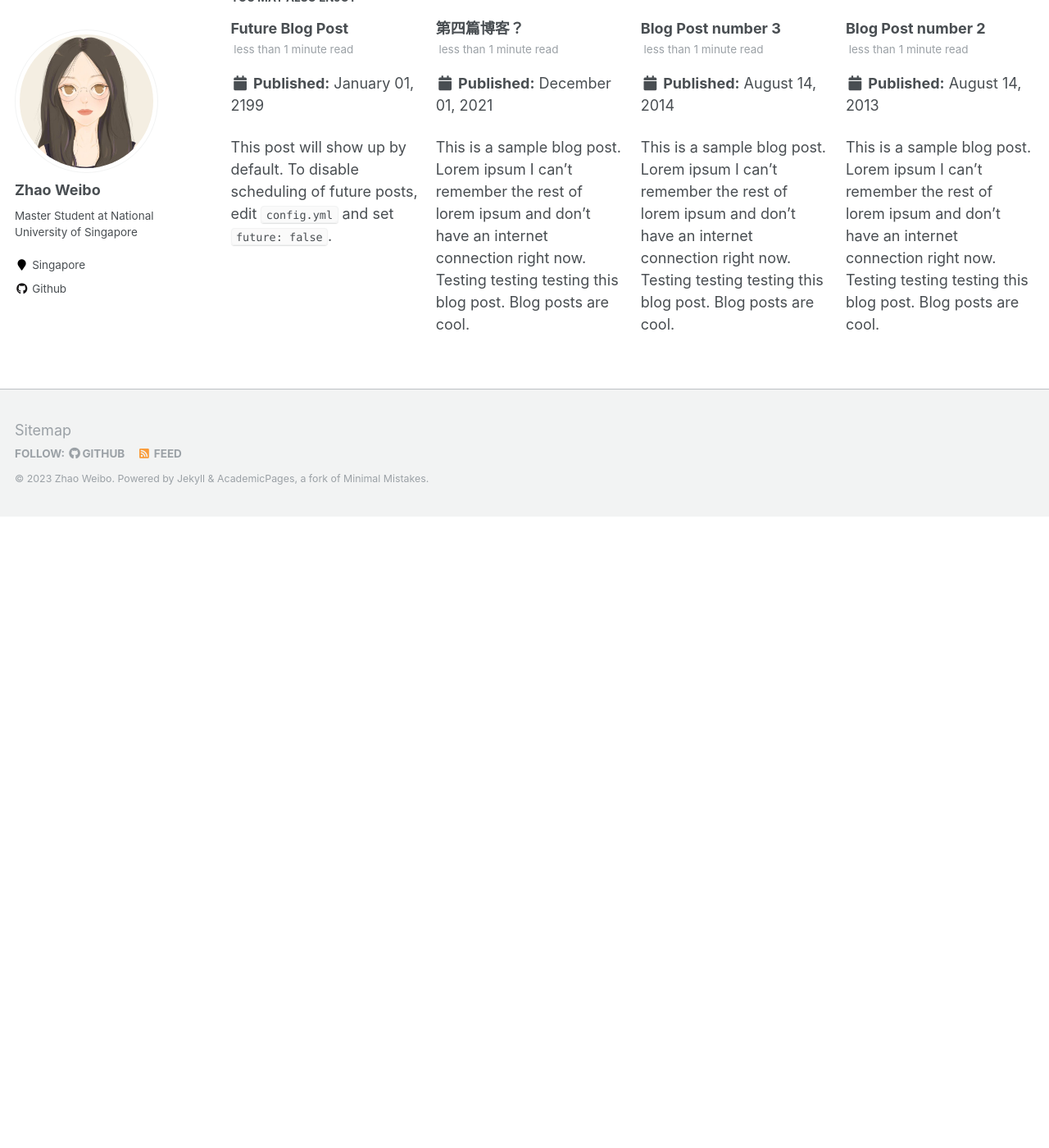
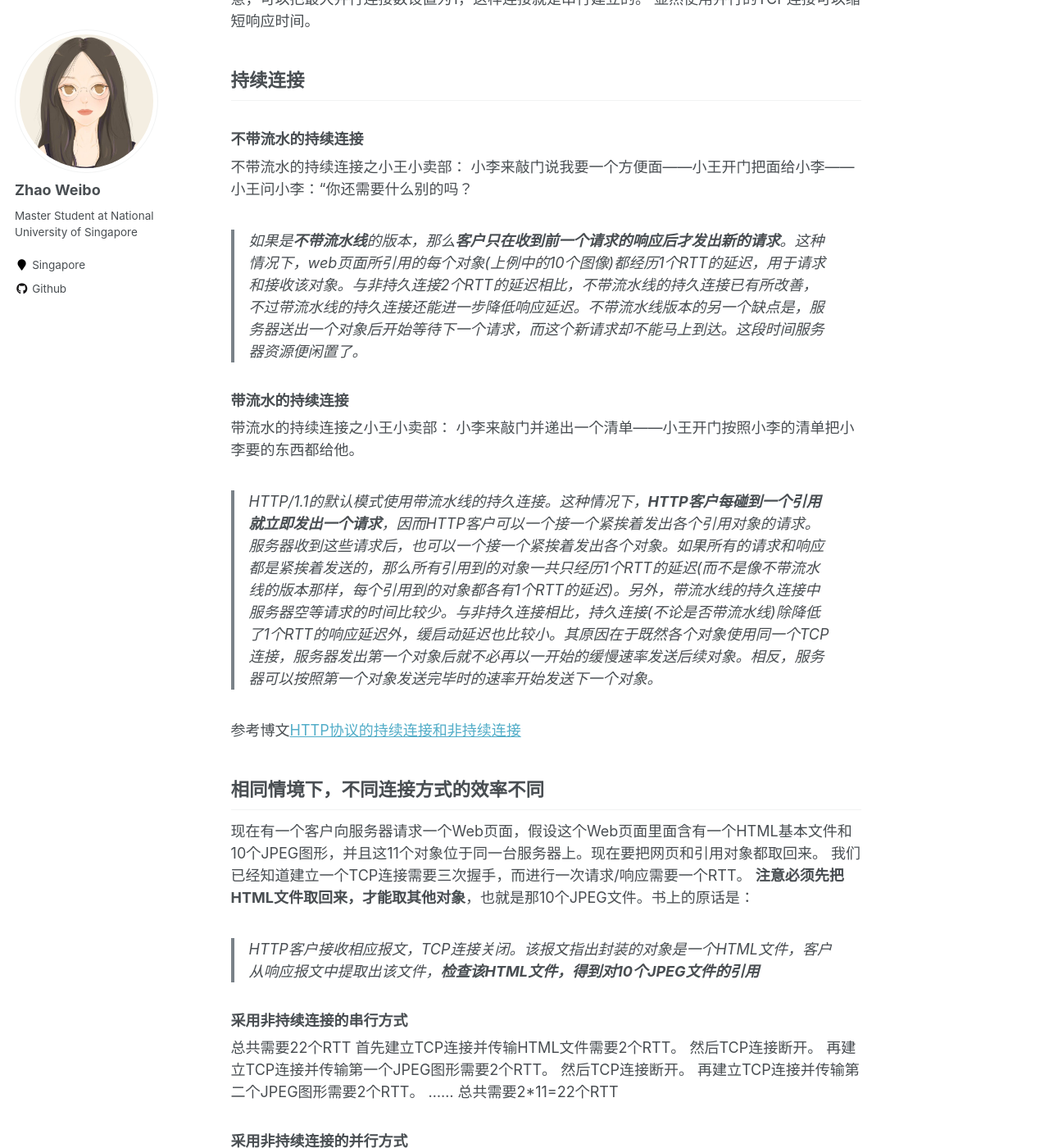
Before and after one commit to LexieZB/LexieZB.github.io, a Jekyll site: the page built from _posts/2020-10-08-blog-post-1.md, in a window 1280 px wide and 1400 px high, scrolled down 967 px. Shown: the whole window at 82% size. Built offline with Jekyll 4.4.1, drawn with Linux system fonts in a browser that asks for light colours; before the commit the page ends 1597 px from its top, so only the background shows below that; some of the changed text lies outside the part shown.

Commit message:
add post

```diff
--- /dev/null
+++ b/_posts/2020-10-08-blog-post-1.md
@@ -0,0 +1,106 @@
+---
+title: 'Persistent Connections and Non-Persistent Connections in HTTP'
+date: 2020-10-8
+permalink: /posts/2012/08/blog-post-1/
+tags:
+  - Computer Network
+  - HTTP
+---
+
+
+
+# HTTP的持续连接与非持续连接
+
+## 前言
+
+在许多因特网应用程序中，客户和服务器在一个相当长的时间范围内通信，其中客户发出一系列请求并且服务器对每个请求进行响应。
+每个请求/相应对是经一个单独的TCP连接发送，还是所有的请求及其相应经相同的TCP连接发送？
+关于这里，我们有一个简单而形象的比喻：
+一个同学小王在寝室里开小卖部，因为怕别的同学举报，他的门一直关着，等来买东西的人敲门时再打开。
+
+## 非持续连接
+
+前一种方法，即每个请求/响应对是经一个单独的TCP连接发送。称为非持续连接。
+非持续连接中，一个TCP连接只能传送一个对象。每个TCP连接只传输一个请求报文和响应报文。在非持续连接中又分串行和并行。
+
+### 串行的非持续连接
+
+取回网页后，TCP连接就断掉。
+串行的非持续连接之小王小卖部：
+小李来敲门说我要一个方便面和一根烤肠——小王开门把面给小李——小王关门——小王开门把烤肠给小李——小王关门。
+这个过程中， 即使小李这一个人要两个东西（方便面和烤肠），小王也得开关两次门，分两次给他。
+
+### 并行的非持续连接
+
+大部分浏览器可以打开5~10个并行的TCP连接，每条连接处理一个请求响应事务。如果用户愿意，可以把最大并行连接数设置为1，这样连接就是串行建立的。
+显然使用并行的TCP连接可以缩短响应时间。
+
+## 持续连接
+
+### 不带流水的持续连接
+
+不带流水的持续连接之小王小卖部：
+小李来敲门说我要一个方便面——小王开门把面给小李——小王问小李：“你还需要什么别的吗？
+
+> 如果是**不带流水线**的版本，那么**客户只在收到前一个请求的响应后才发出新的请求**。这种情况下，web页面所引用的每个对象(上例中的10个图像)都经历1个RTT的延迟，用于请求和接收该对象。与非持久连接2个RTT的延迟相比，不带流水线的持久连接已有所改善，不过带流水线的持久连接还能进一步降低响应延迟。不带流水线版本的另一个缺点是，服务器送出一个对象后开始等待下一个请求，而这个新请求却不能马上到达。这段时间服务器资源便闲置了。
+
+### 带流水的持续连接
+
+带流水的持续连接之小王小卖部：
+小李来敲门并递出一个清单——小王开门按照小李的清单把小李要的东西都给他。
+
+> HTTP/1.1的默认模式使用带流水线的持久连接。这种情况下，**HTTP客户每碰到一个引用就立即发出一个请求**，因而HTTP客户可以一个接一个紧挨着发出各个引用对象的请求。服务器收到这些请求后，也可以一个接一个紧挨着发出各个对象。如果所有的请求和响应都是紧挨着发送的，那么所有引用到的对象一共只经历1个RTT的延迟(而不是像不带流水线的版本那样，每个引用到的对象都各有1个RTT的延迟)。另外，带流水线的持久连接中服务器空等请求的时间比较少。与非持久连接相比，持久连接(不论是否带流水线)除降低了1个RTT的响应延迟外，缓启动延迟也比较小。其原因在于既然各个对象使用同一个TCP连接，服务器发出第一个对象后就不必再以一开始的缓慢速率发送后续对象。相反，服务器可以按照第一个对象发送完毕时的速率开始发送下一个对象。
+
+参考博文[HTTP协议的持续连接和非持续连接](https://blog.csdn.net/u011954647/article/details/45285867)
+
+## 相同情境下，不同连接方式的效率不同
+
+现在有一个客户向服务器请求一个Web页面，假设这个Web页面里面含有一个HTML基本文件和10个JPEG图形，并且这11个对象位于同一台服务器上。现在要把网页和引用对象都取回来。
+我们已经知道建立一个TCP连接需要三次握手，而进行一次请求/响应需要一个RTT。
+**注意必须先把HTML文件取回来，才能取其他对象**，也就是那10个JPEG文件。书上的原话是：
+
+> HTTP客户接收相应报文，TCP连接关闭。该报文指出封装的对象是一个HTML文件，客户从响应报文中提取出该文件，**检查该HTML文件，得到对10个JPEG文件的引用**
+
+### 采用非持续连接的串行方式
+
+总共需要22个RTT
+首先建立TCP连接并传输HTML文件需要2个RTT。
+然后TCP连接断开。
+再建立TCP连接并传输第一个JPEG图形需要2个RTT。
+然后TCP连接断开。
+再建立TCP连接并传输第二个JPEG图形需要2个RTT。
+……
+总共需要2*11=22个RTT
+
+### 采用非持续连接的并行方式
+
+假设最多可以并行3条TCP连接
+总共需要10个RTT
+首先建立TCP连接并传输HTML文件=2个RTT
+10/3=3……1
+因此可以分成四组，前三组有3个，最后一组只有1个JPEG文件
+每个组内的对象是并行传输的，因此每个组只需要2个RTT
+2*4=8
+因此总共需要2+8=10个RTT
+
+### 采用持续连接不带流水的方式
+
+总共需要12个RTT
+首先建立TCP连接并传输HTML文件=2个RTT
+接下来取10个JPEG文件
+TCP连接已经建立，并且在东西全部取回来之前不会关闭。
+客户发送一个HTTP请求报文——服务器在TCP连接上发送JPEG文件——客户接收到整个JPEG文件。
+这个过程总共耗费1个RTT
+因为有10个JPEG文件，所以重复10次。
+总共需要2+10=12个RTT
+
+### 采用持续连接带流水的方式
+
+总共需要3个RTT
+带流水的持续连接就是一下子把所有的能发的请求都发出去，再一下子把要的东西都拿回来。
+建立TCP连接并传输HTML文件=2个RTT
+接下来取10个JPEG文件，10个请求同时发出去，10个JPEG文件同时取回来，共需要1个RTT。
+总共需要2+1=3个RTT
+
+
+------
```
Also changed, not shown: _data/navigation.yml (+10 -10 lines), _pages/cv.md (+3 -3 lines), _posts/2012-08-14-blog-post-1.md (deleted, +0 -20 lines).
